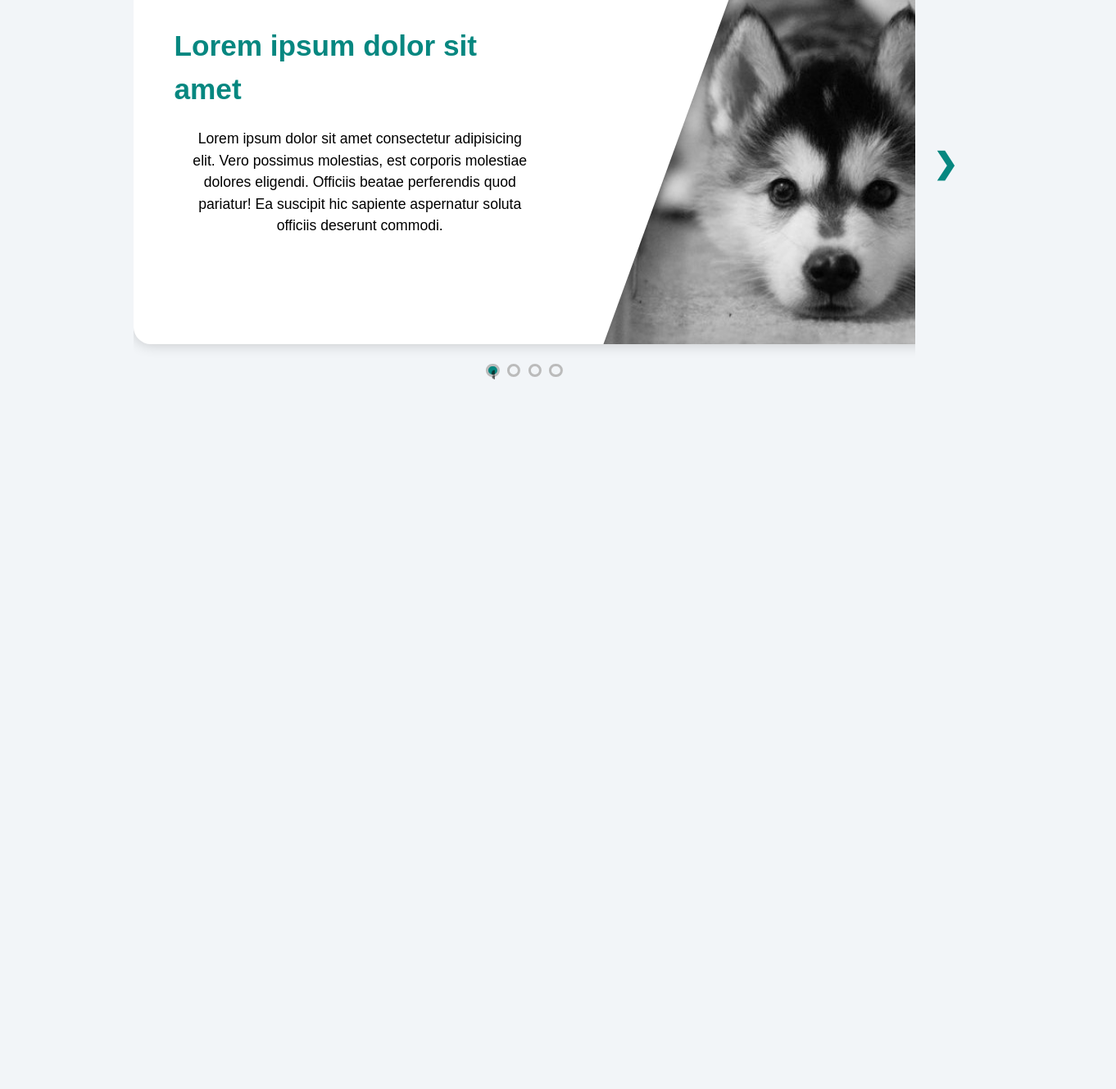
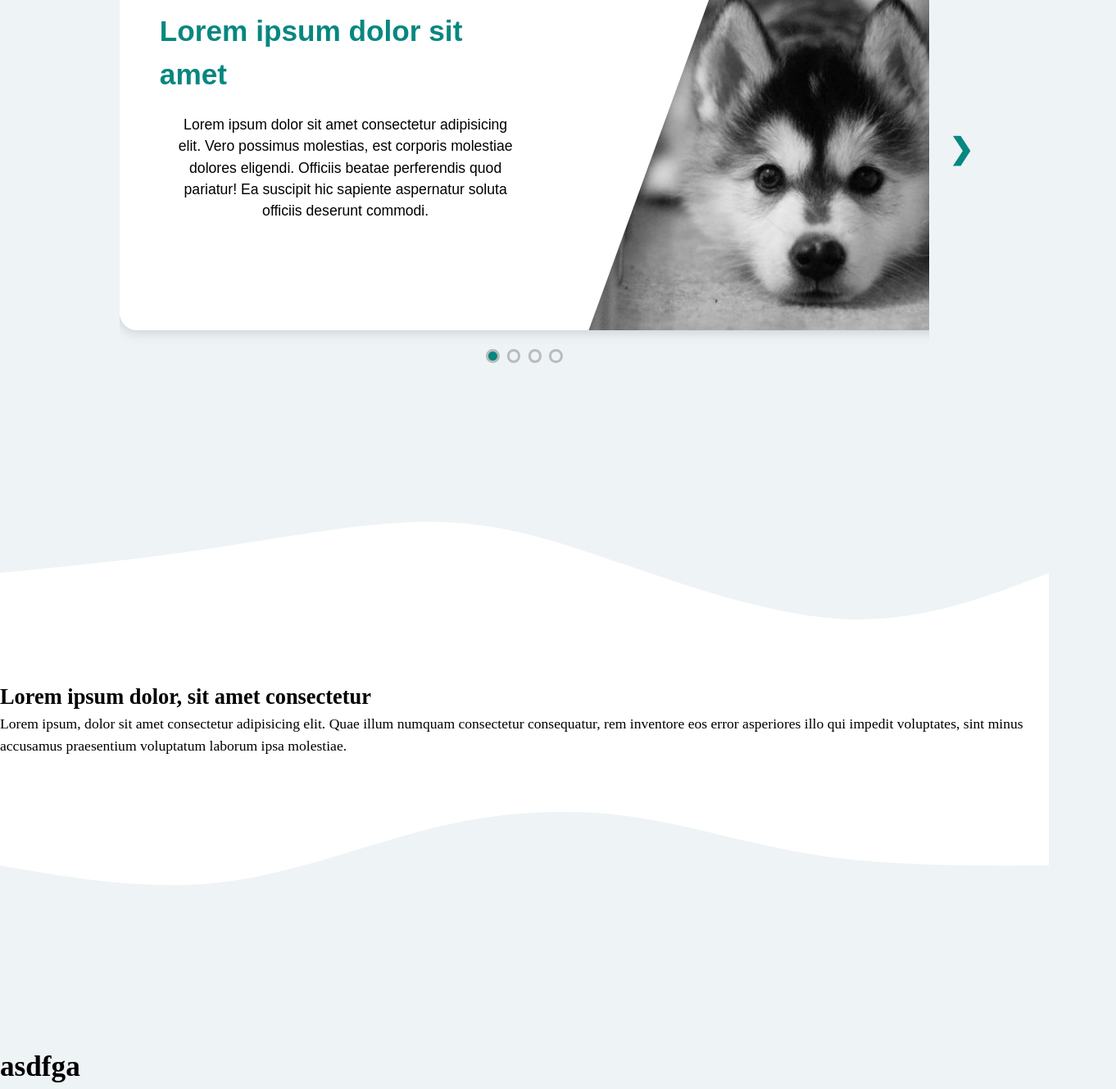
Before and after one commit to raman-ali/pet-project, a website: page Pet/files/pages/index.html in a window 1280 px wide. Shown: the part 1218-2547 px from the top of the page at 82% size, 1362 px wide, since content can reach past the window. Before the commit the page ends 1730 px from the top, so only its background shows below. Drawn offline with nearby package versions, Linux system fonts and the light colour scheme.

Commit message:
created a wavey background, changed body width to 100% and the section's width to 80 to let the wave cover screen width,fixed the active page underline

```diff
--- a/Pet/files/pages/index.html
+++ b/Pet/files/pages/index.html
@@ -25,7 +25,7 @@
         </div>
 
         <ul>
-            <li class="nav-items"><a class="nav-link " href="/pet/files/pages/index.html">Home</a></li>
+            <li class="nav-items "><a class="nav-link active" href="/pet/files/pages/index.html">Home</a></li>
             <li class="nav-items"><a class="nav-link" href="/pet/files/pages/about.html">About Us</a></li>
             <li class="nav-items"><a class="nav-link" href="/pet/files/pages/adobtion.html">Adobtion</a></li>
             <li class="nav-items"><a class="nav-link" href="/pet/files/pages/shop.html">Shop</a></li>
@@ -190,7 +190,7 @@
                     </div>
 
                     <div class="dotsContainer">
-                        <div class="dot active" attr='0'></div>
+                        <div class="dot active-p" attr='0'></div>
                         <div class="dot" attr='1'></div>
                         <div class="dot" attr='2'></div>
                         <div class="dot" attr='3'></div>
@@ -200,7 +200,21 @@
 
     </section>
 
+    <!-- --------------------------------------- Shop to help them------------------------------- ----------------- -->
 
+<section id="shoptohelp">
+    <div class="upper-wave">
+        <svg width="100%" height="100%" id="svg" viewBox="0 0 1440 390" xmlns="http://www.w3.org/2000/svg" class="transition duration-300 ease-in-out delay-150"><path d="M 0,400 L 0,150 C 89.8468899521531,115.16746411483254 179.6937799043062,80.33492822966507 288,87 C 396.3062200956938,93.66507177033493 523.0717703349283,141.82775119617224 619,174 C 714.9282296650717,206.17224880382776 780.0191387559806,222.35406698564594 867,220 C 953.9808612440194,217.64593301435406 1062.8516746411485,196.755980861244 1162,182 C 1261.1483253588515,167.244019138756 1350.5741626794256,158.622009569378 1440,150 L 1440,400 L 0,400 Z" stroke="none" stroke-width="0" fill="#EEF3F6" fill-opacity="1" class="transition-all duration-300 ease-in-out delay-150 path-0" transform="rotate(-180 720 200)"></path></svg>    </div>
+    <div class="shoptohelp-text">
+    <h1>Lorem ipsum dolor, sit amet consectetur </h1>
+    <p>Lorem ipsum, dolor sit amet consectetur adipisicing elit. Quae illum numquam consectetur consequatur, rem inventore eos error asperiores illo qui impedit voluptates, sint minus accusamus praesentium voluptatum laborum ipsa molestiae.</p>
+</div>
+
+<div class="lower-wave">
+    <svg width="100%" height="100%" id="svg" viewBox="0 0 1440 389" xmlns="http://www.w3.org/2000/svg" class="transition duration-300 ease-in-out delay-150"><path d="M 0,400 L 0,150 C 101.49282296650716,167.4928229665072 202.98564593301433,184.98564593301438 304,173 C 405.0143540669857,161.01435406698562 505.5502392344499,119.55023923444975 600,97 C 694.4497607655501,74.44976076555025 782.8133971291865,70.81339712918661 868,83 C 953.1866028708135,95.18660287081339 1035.1961722488038,123.19617224880383 1130,137 C 1224.8038277511962,150.80382775119617 1332.401913875598,150.4019138755981 1440,150 L 1440,400 L 0,400 Z" stroke="none" stroke-width="0" fill="#EEF3F6" fill-opacity="1" class="transition-all duration-300 ease-in-out delay-150 path-0"></path></svg></div>
+</section>
+
+<h1>asdfga</h1>
 
 </body>
 <script src="/Pet/files/script.js"></script>
--- a/Pet/files/script.js
+++ b/Pet/files/script.js
@@ -37,7 +37,7 @@ for (var i = 0; i < buttons.length; i++) {
 
 //paw imgs https://javascript.plainenglish.io/how-to-add-a-div-element-to-the-body-or-document-with-javascript-58164217992d
 
-// let pawCount = 10;
+// let pawCount = 100;
 
 // for (var i = 0; i < pawCount; i++) {
 //   let ranomTop = Math.floor(Math.random() * 199) - 99;  //possiteve and nigative http://www.java2s.com/example/javascript/data-type/random-number-between-negative-and-positive-value.html
@@ -92,9 +92,9 @@ const initSliser =() =>{
   let dots = document.querySelectorAll('.dot')
   const handleDotes =()=>{
     for(let i=0; i<dots.length; i++){
-      dots[i].className = dots[i].className.replace(' active', '')
+      dots[i].className = dots[i].className.replace(' active-p', '')
     }
-    dots[counter].className+=' active'
+    dots[counter].className+=' active-p'
   }
 
  imageList.addEventListener("scroll", ()=>{
--- a/Pet/files/style.css
+++ b/Pet/files/style.css
@@ -19,9 +19,9 @@
 
     line-height: 1.5;
     -webkit-font-smoothing: antialiased;
-    width: 80%;
+
     margin: auto;
-    background-color:rgba(240, 244, 247, 0.847) ;
+    background-color:#EEF3F6 ;
     position: relative;
     overflow-x: hidden;
   }
@@ -54,7 +54,7 @@
   nav{
     display: flex;
     justify-content: space-between;
-
+    width: 80%;
    height: 4.5rem;
     margin:1rem auto ;
     align-items: center;
@@ -195,11 +195,11 @@ transition: all 0.3s;
 /* --------------------------langing Section--------------------------*/
 #landing-section{
     position: relative;
-    width: 100%;
+    width: 80%;
     height: 90vh;
     display: flex;
 
-    margin:0 2rem  ;
+    margin:0 auto ;
     align-items: center;
     justify-content: space-around;
 
@@ -338,12 +338,12 @@ transform: scale(1.1);
 
 /* -------------------------- Missing pets--------------------------*/
 #missing-pets{
-
+  width: 80%;
   display: flex;
   flex-direction: column;
   justify-content: center;
   align-items: center;
-  margin:1rem ;
+  margin:auto ;
    font-family: Arial, Helvetica, sans-serif;
 }
 
@@ -471,6 +471,7 @@ top: 50%;
     left: -5%;
     top: 50%;
   display: none;
+
       }
 
 
@@ -500,39 +501,35 @@ top: 50%;
 
           }
 
-          .dotsContainer .active{
+          .dotsContainer .active-p{
             background-color: #068780;
 
           }
 
-          @keyframes next1{
-            from{
-              left: 0;
-            }
-            to{
-             left: -100%;
-            }
-          }
-
-          @keyframes next2{
-            from{
-              left:100%
-            }
-            to{
-              left: 0;
-            }
-          }
 
 
-          /* @keyframes blink {
-            from {
-              height: 0;
-              width: 0;
-              opacity: 1;
-            }
-            to {
-              height: 400px;
-              width: 500px;
-              opacity: 0;
-            }
-          } */
+#shoptohelp{
+  background-color: white;
+  margin: 0;
+
+}
+
+.shoptohelp-text{
+  background-color: white;
+}
+.lower-wave{
+  background-color: white;
+  position: relative;
+
+}
+.lower-wave::before{
+  content: '';
+  position: absolute;
+  left: 0;
+  bottom:0 ;
+
+  background: #EEF3F6;
+  width: 100%;
+  height: 5%;
+
+}
```
Also changed, not shown: Pet/files/pages/about.html (+6 -57 lines).
